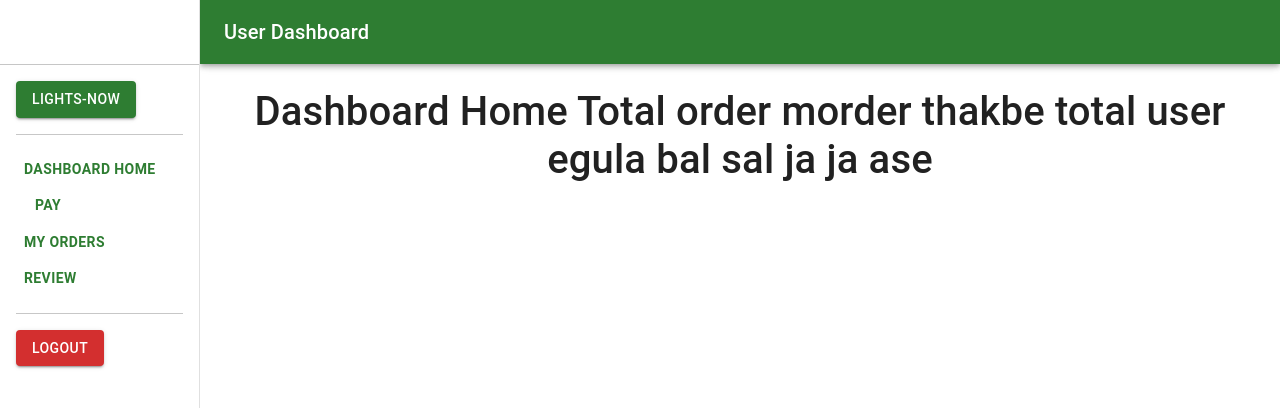
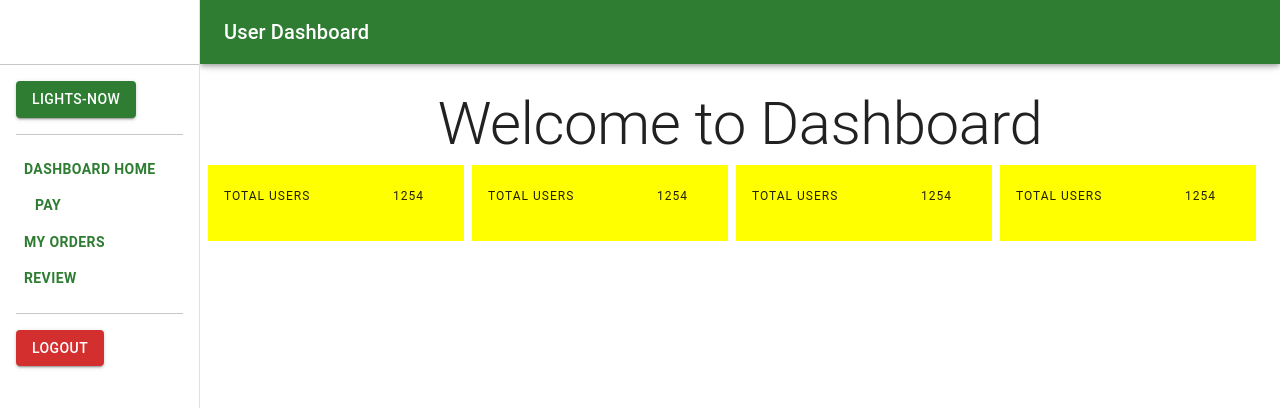
Before and after one commit to CoderMahabub/lightsNow-client, a React (Create React App) app: page /dashboard in a window 1280 px wide. Shown: the top 408 px of the page. Built offline with nearby package versions, Linux system fonts and the light colour scheme; no server answers; sample sign-in values are in the browser's storage.

Commit message:
Readme.md file updated

```diff
--- a/src/Pages/Dashboard/DashboardHome/DashboardHome.js
+++ b/src/Pages/Dashboard/DashboardHome/DashboardHome.js
@@ -1,10 +1,56 @@
 import React from 'react';
+import Box from '@mui/material/Box';
+import Paper from '@mui/material/Paper';
+import Grid from '@mui/material/Grid';
+import { Typography } from '@mui/material';
 
 const DashboardHome = () => {
+
     return (
-        <div>
-            <h1>Dashboard Home Total order morder thakbe total user egula bal sal ja ja ase</h1>
-        </div>
+        <>
+            <Typography variant="h2" display="block" gutterBottom>
+                Welcome to Dashboard
+            </Typography>
+            <Grid container sx={{
+                display: 'grid',
+                columnGap: 1,
+                rowGap: 1,
+                gridTemplateColumns: 'repeat(4, 1fr)',
+            }} spacing={2}>
+                <Grid item sx={{ display: 'flex', justifyContent: 'space-between', backgroundColor: 'yellow', alignItems: 'center', py: 3, px: 5 }}>
+                    <Typography variant="overline" display="block" gutterBottom>
+                        Total Users
+                    </Typography>
+                    <Typography variant="overline" display="block" gutterBottom>
+                        1254
+                    </Typography>
+                </Grid>
+                <Grid item sx={{ display: 'flex', justifyContent: 'space-between', backgroundColor: 'yellow', alignItems: 'center', py: 3, px: 5 }}>
+                    <Typography variant="overline" display="block" gutterBottom>
+                        Total Users
+                    </Typography>
+                    <Typography variant="overline" display="block" gutterBottom>
+                        1254
+                    </Typography>
+                </Grid>
+                <Grid item sx={{ display: 'flex', justifyContent: 'space-between', backgroundColor: 'yellow', alignItems: 'center', py: 3, px: 5 }}>
+                    <Typography variant="overline" display="block" gutterBottom>
+                        Total Users
+                    </Typography>
+                    <Typography variant="overline" display="block" gutterBottom>
+                        1254
+                    </Typography>
+                </Grid>
+                <Grid item sx={{ display: 'flex', justifyContent: 'space-between', backgroundColor: 'yellow', alignItems: 'center', py: 3, px: 5 }}>
+                    <Typography variant="overline" display="block" gutterBottom>
+                        Total Users
+                    </Typography>
+                    <Typography variant="overline" display="block" gutterBottom>
+                        1254
+                    </Typography>
+                </Grid>
+            </Grid >
+        </>
     );
 };
 
```
Also changed, not shown: 1 other file (tests, documents, lock files or other folders).
